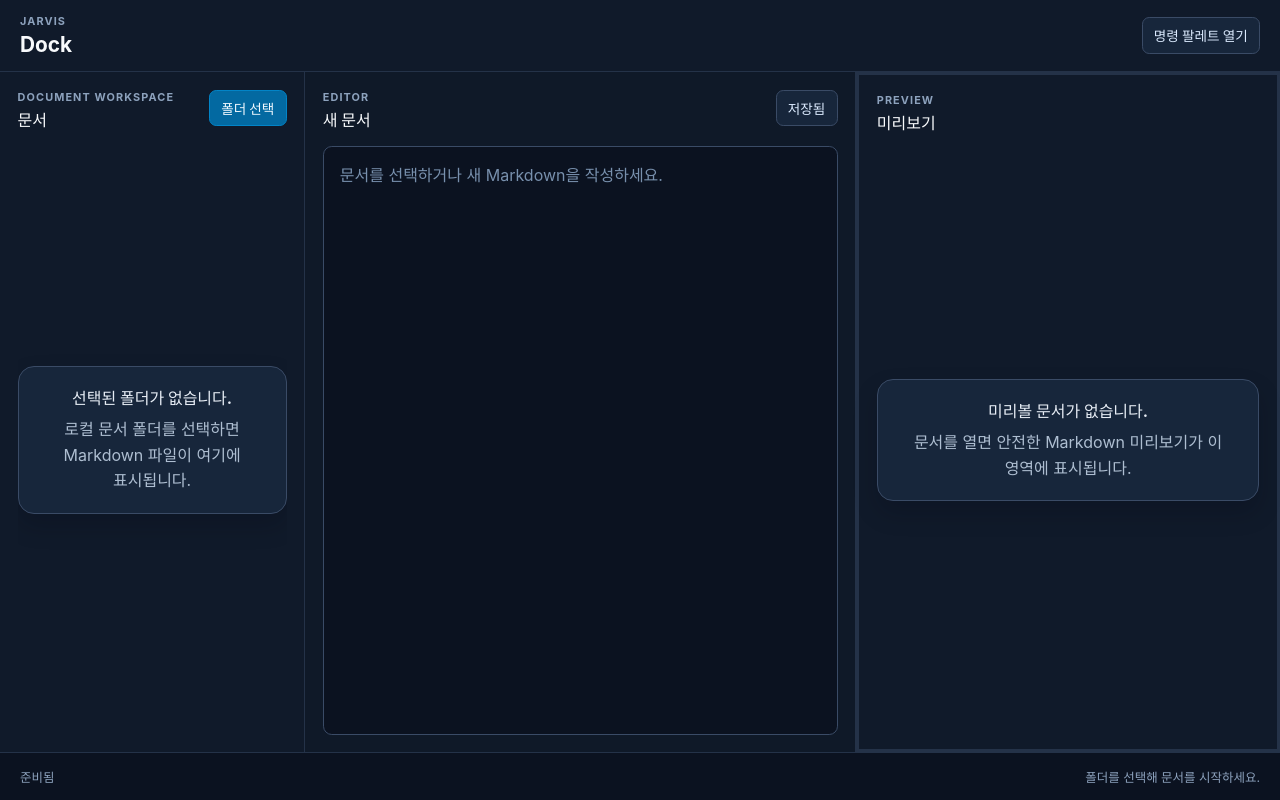
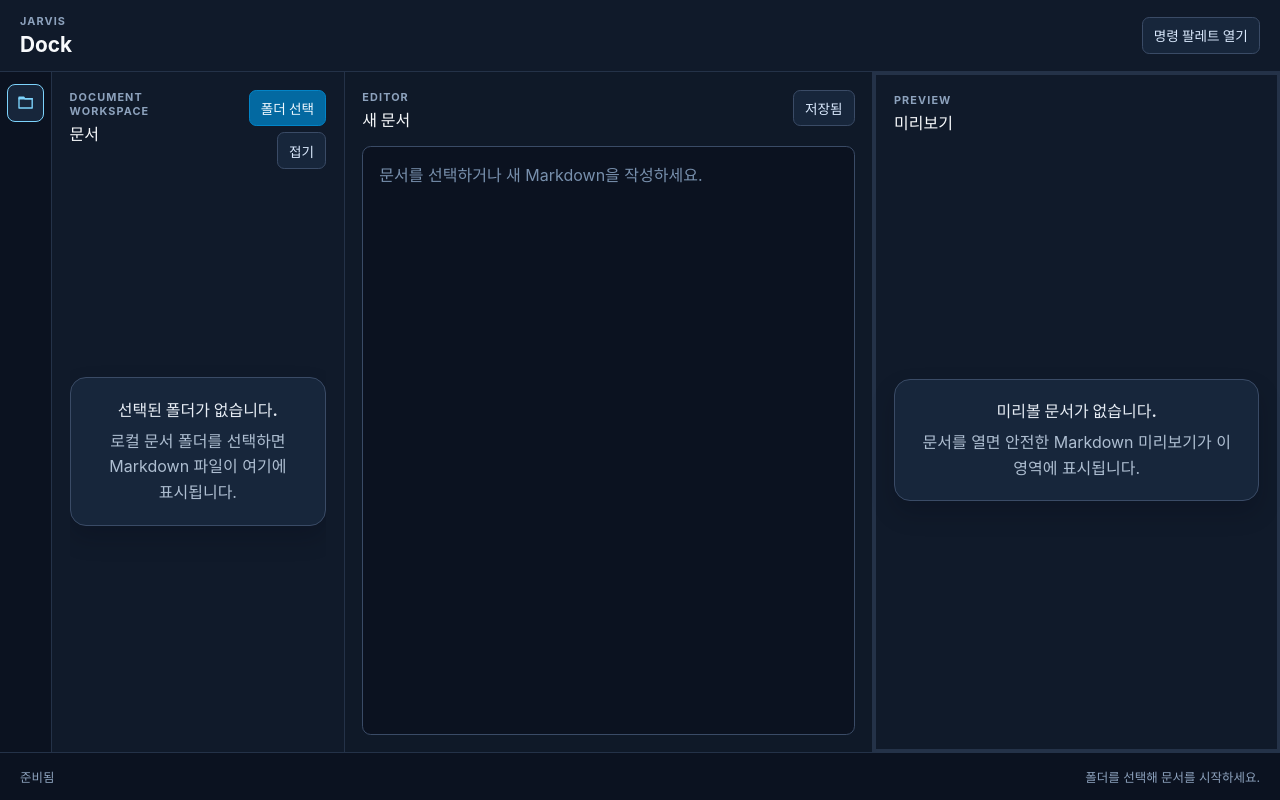
Before and after one commit to jhpark-jarvis/jarvis-dock, a React (Vite) app in the folder apps/desktop/: page / in a window 1280 px wide. Built offline with nearby package versions, Linux system fonts and the light colour scheme.

Commit message:
feat: Explorer 접기와 탐색 레일 추가
- 문서 영역 접기·펼치기와 아이콘 기반 재개방
- Editor·Preview의 남은 공간 자동 확장
- 탐색 레일 접근성 및 Electron E2E 보강

```diff
--- a/apps/desktop/src/renderer/App.tsx
+++ b/apps/desktop/src/renderer/App.tsx
@@ -65,6 +65,18 @@ const WorkspaceState = ({ state }: Required<AppProps>) => {
     />
   );
 };
+
+const ExplorerIcon = () => (
+  <svg
+    aria-hidden="true"
+    className="activity-bar__icon"
+    viewBox="0 0 24 24"
+    focusable="false"
+  >
+    <path d="M3.75 5.25h6l1.5 2h9v11.5h-16.5z" />
+    <path d="M3.75 7.25h16.5" />
+  </svg>
+);
 
 const trapDialogFocus = (event: KeyboardEvent<HTMLElement>): void => {
   if (event.key !== 'Tab') return;
@@ -135,6 +147,7 @@ const App = ({ state: initialState = 'empty' }: AppProps) => {
   const [previewImageSources, setPreviewImageSources] = useState<
     Record<string, string>
   >({});
+  const [explorerOpen, setExplorerOpen] = useState(true);
 
   useEffect(() => {
     setState(initialState);
@@ -1137,8 +1150,31 @@ const App = ({ state: initialState = 'empty' }: AppProps) => {
         </div>
       )}
 
+      <div className="workspace-shell">
+        <nav className="activity-bar" aria-label="작업 영역">
+          <button
+            className="activity-bar__button"
+            type="button"
+            aria-controls={explorerOpen ? 'workspace-sidebar' : undefined}
+            aria-expanded={explorerOpen}
+            aria-label={explorerOpen ? '탐색기' : '탐색기 열기'}
+            title={explorerOpen ? '탐색기 접기' : '탐색기 열기'}
+            onClick={() => setExplorerOpen((open) => !open)}
+          >
+            <ExplorerIcon />
+            <span className="visually-hidden">
+              {explorerOpen ? '탐색기 접기' : '탐색기 열기'}
+            </span>
+          </button>
+        </nav>
+
         <div className="workspace-layout">
-        <aside className="workspace-sidebar" aria-labelledby="workspace-title">
+          {explorerOpen && (
+            <aside
+              id="workspace-sidebar"
+              className="workspace-sidebar"
+              aria-labelledby="workspace-title"
+            >
               <div className="panel-heading">
                 <div>
                   <p className="panel-heading__eyebrow">DOCUMENT WORKSPACE</p>
@@ -1161,6 +1197,14 @@ const App = ({ state: initialState = 'empty' }: AppProps) => {
                       선택된 폴더 열기
                     </button>
                   )}
+                  <button
+                    className="button button--quiet workspace-sidebar__collapse"
+                    type="button"
+                    aria-label="탐색기 패널 접기"
+                    onClick={() => setExplorerOpen(false)}
+                  >
+                    접기
+                  </button>
                 </div>
               </div>
               {workspaceFolderError && (
@@ -1184,7 +1228,9 @@ const App = ({ state: initialState = 'empty' }: AppProps) => {
                         id="new-document-path"
                         className="workspace-create__input"
                         value={newDocumentPath}
-                    onChange={(event) => setNewDocumentPath(event.target.value)}
+                        onChange={(event) =>
+                          setNewDocumentPath(event.target.value)
+                        }
                         placeholder="notes/today.md"
                       />
                       <button className="button button--quiet" type="submit">
@@ -1212,6 +1258,7 @@ const App = ({ state: initialState = 'empty' }: AppProps) => {
                 )}
               </div>
             </aside>
+          )}
 
           <section className="editor-panel" aria-labelledby="editor-title">
             <div className="panel-heading">
@@ -1276,6 +1323,7 @@ const App = ({ state: initialState = 'empty' }: AppProps) => {
             )}
           </section>
         </div>
+      </div>
 
       <footer className="app-status" aria-label="문서 상태">
         <span>{dirty ? '변경사항 있음' : '준비됨'}</span>
--- a/apps/desktop/src/renderer/index.css
+++ b/apps/desktop/src/renderer/index.css
@@ -303,9 +303,68 @@ input:focus-visible {
   font-size: 1rem;
 }
 
+.workspace-shell {
+  display: grid;
+  flex: 1 1 auto;
+  min-width: 0;
+  min-height: 0;
+  grid-template-columns: 3.25rem minmax(0, 1fr);
+  overflow: hidden;
+}
+
+.activity-bar {
+  display: flex;
+  min-width: 0;
+  flex-direction: column;
+  align-items: center;
+  gap: 0.5rem;
+  padding: 0.75rem 0.4rem;
+  border-right: 1px solid #243248;
+  background: #0b1220;
+}
+
+.activity-bar__button {
+  display: grid;
+  width: 2.35rem;
+  height: 2.35rem;
+  place-items: center;
+  border: 1px solid #3a4b66;
+  border-radius: 0.5rem;
+  background: #17263b;
+  color: #aebed1;
+  cursor: pointer;
+}
+
+.activity-bar__button:hover,
+.activity-bar__button:focus-visible,
+.activity-bar__button[aria-expanded='true'] {
+  border-color: #7dd3fc;
+  color: #7dd3fc;
+}
+
+.activity-bar__icon {
+  width: 1.2rem;
+  height: 1.2rem;
+  fill: none;
+  stroke: currentColor;
+  stroke-linecap: round;
+  stroke-linejoin: round;
+  stroke-width: 1.7;
+}
+
+.visually-hidden {
+  position: absolute;
+  width: 1px;
+  height: 1px;
+  overflow: hidden;
+  clip: rect(0 0 0 0);
+  clip-path: inset(50%);
+  white-space: nowrap;
+}
+
 .workspace-layout {
   display: grid;
-  flex: 1 1 auto;
+  min-width: 0;
   min-height: 0;
   overflow: hidden;
   grid-template-columns: minmax(12rem, 0.72fr) minmax(18rem, 1.3fr) minmax(
@@ -369,6 +428,10 @@ input:focus-visible {
   flex-wrap: wrap;
   justify-content: end;
   gap: 0.4rem;
+}
+
+.workspace-sidebar__collapse {
+  flex: 0 0 auto;
 }
 
 .button {
```
Also changed, not shown: 2 other files (tests, documents, lock files or other folders). Lines whose indentation alone changed are shown as unchanged.
